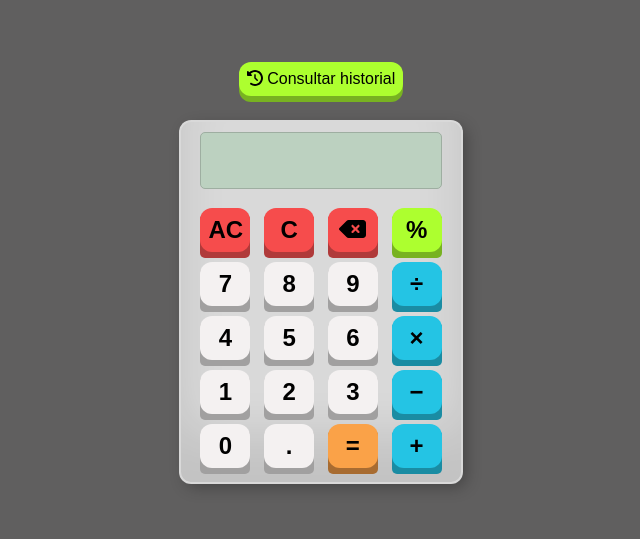
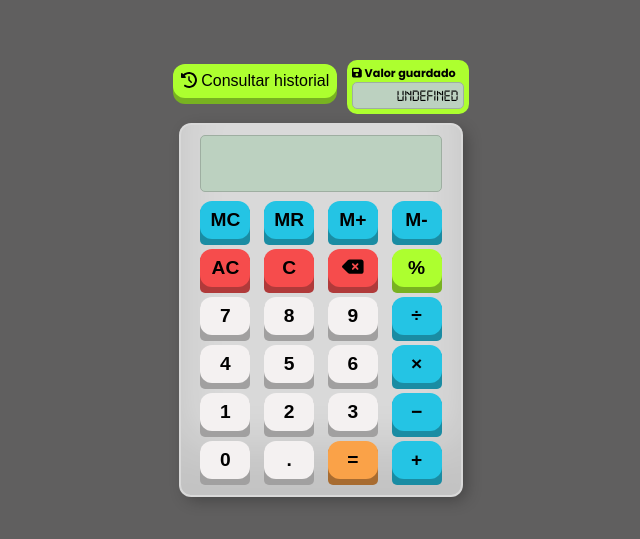
Before and after one commit to JesDev12U/calculadora-simple, a website: page index.html in a window 1280 px wide. Shown: the part 125-664 px from the top of the page, without its empty margins (319-959 px from the left). Drawn offline with nearby package versions, Linux system fonts and the light colour scheme; no server answers.

Commit message:
Versión 3.0: Botones de guardado de variable

```diff
--- a/index.html
+++ b/index.html
@@ -3,7 +3,7 @@
   <head>
     <meta charset="UTF-8" />
     <meta name="viewport" content="width=device-width, initial-scale=1.0" />
-    <title>Calculadora v2.0</title>
+    <title>Calculadora v3.0</title>
     <!-- Font Awesome CSS -->
     <link
       rel="stylesheet"
@@ -25,6 +25,10 @@
             <i class="fas fa-history"></i>&nbsp;Consultar historial
           </span>
         </button>
+        <div class="valor-guardado-container">
+          <p><i class="fa-solid fa-floppy-disk"></i>&nbsp;Valor guardado</p>
+          <div id="input-valor-guardado"></div>
+        </div>
       </div>
       <div class="historial-container hidden">
         <div class="encabezado-historial">
@@ -47,6 +51,20 @@
           <div id="input-pantalla"></div>
         </div>
         <div class="teclado">
+          <div class="filas">
+            <button class="pushable blue-pushable" id="btn-mc">
+              <span class="front blue-front">MC</span>
+            </button>
+            <button class="pushable blue-pushable" id="btn-mr">
+              <span class="front blue-front">MR</span>
+            </button>
+            <button class="pushable blue-pushable" id="btn-m+">
+              <span class="front blue-front">M+</span>
+            </button>
+            <button class="pushable blue-pushable" id="btn-m-">
+              <span class="front blue-front">M-</span>
+            </button>
+          </div>
           <div class="filas">
             <button class="pushable red-pushable" id="btn-clear-all">
               <span class="front red-front">AC</span>
--- a/package.json
+++ b/package.json
@@ -1,6 +1,6 @@
 {
   "name": "calculadora",
-  "version": "2.0",
+  "version": "3.0",
   "main": "index.js",
   "scripts": {
     "test": "echo \"Error: no test specified\" && exit 1"
--- a/src/css/botones.css
+++ b/src/css/botones.css
@@ -10,7 +10,7 @@
   display: block;
   padding: 8px;
   border-radius: 12px;
-  font-size: 1.5rem;
+  font-size: 1.2rem;
   background: #f4f1f1;
   color: #000;
   transform: translateY(-6px);
--- a/src/css/calculadora.css
+++ b/src/css/calculadora.css
@@ -8,7 +8,7 @@
 }
 
 .calculadora-container > * {
-  margin: 10px;
+  margin: 3px;
 }
 
 .calculadora {
@@ -20,7 +20,7 @@
   flex-direction: column;
   padding: 10px;
   width: 260px;
-  height: 340px;
+  height: 350px;
   box-shadow:
     inset 0 -3em 3em rgba(0, 0, 0, 0.1),
     0 0 0 2px #D9D9D9,
@@ -30,10 +30,11 @@
 .pantalla {
   display: flex;
   justify-content: center;
-  padding-bottom: 20px;
+  padding-bottom: 10px;
 }
 
-.pantalla #input-pantalla {
+.pantalla #input-pantalla,
+#input-valor-guardado {
   font-family: 'Digital 7';
   font-size: 2.5em;
   width: 230px;
@@ -50,26 +51,37 @@
   user-select: all;
 }
 
-.pantalla #input-pantalla:focus {
+#input-valor-guardado {
+  width: 100px;
+  height: 15px;
+  font-size: 1em;
+}
+
+.pantalla #input-pantalla:focus,
+#input-valor-guardado:focus {
   outline: none
 }
 
 /* Estilos personalizados para el scrollbar */
-.pantalla #input-pantalla::-webkit-scrollbar {
+.pantalla #input-pantalla::-webkit-scrollbar,
+#input-valor-guardado::-webkit-scrollbar {
   width: 7px; /* Ancho del scrollbar */
   height: 7px;
 }
 
-.pantalla #input-pantalla::-webkit-scrollbar-track {
+.pantalla #input-pantalla::-webkit-scrollbar-track,
+#input-valor-guardado::-webkit-scrollbar-track {
   background: #f1f1f1; /* Color de fondo del track */
   border-radius: 10px;
 }
 
-.pantalla #input-pantalla::-webkit-scrollbar-thumb {
+.pantalla #input-pantalla::-webkit-scrollbar-thumb,
+#input-valor-guardado::-webkit-scrollbar-thumb {
   background: #888; /* Color del thumb */
   border-radius: 10px;
 }
 
-.pantalla #input-pantalla::-webkit-scrollbar-thumb:hover {
+.pantalla #input-pantalla::-webkit-scrollbar-thumb:hover,
+#input-valor-guardado::-webkit-scrollbar-thumb:hover {
   background: #555; /* Color del thumb al pasar el mouse */
 }
--- a/src/css/historial.css
+++ b/src/css/historial.css
@@ -17,6 +17,20 @@
   display: flex;
   justify-content: center;
   align-items: center;
+}
+
+.btn-container-historial > * {
+  margin: 5px;
+}
+
+.valor-guardado-container {
+  background-color: greenyellow;
+  padding: 5px;
+  border-radius: 10px;
+}
+
+.valor-guardado-container p {
+  font-size: 0.7em;
 }
 
 #btn-historial span {
--- a/src/js/script.js
+++ b/src/js/script.js
@@ -2,16 +2,29 @@ const $inputPantalla = document.getElementById("input-pantalla");
 const SYNTAXERROR = "SYNTAX ERROR";
 const INFINITY = "Infinity";
 const NAN = "NaN";
+const UNDEFINED = "Undefined";
+let numAlmacenado = null;
 let historialTemp = []; //[[Operación, Resultado]]
 
 const isErrorText = (str) =>
-  str === SYNTAXERROR || str === INFINITY || str === NAN;
+  str === SYNTAXERROR || str === INFINITY || str === NAN || str === UNDEFINED;
 
 const insertClickedClass = (button) => {
   button.classList.add("clicked");
   setTimeout(() => {
     button.classList.remove("clicked");
   }, 100);
+};
+
+const clearDecimales = ($input) => {
+  if (
+    $input.textContent[$input.textContent.length - 1] === "0" &&
+    $input.textContent[$input.textContent.length - 2] === "0"
+  ) {
+    let tempText = $input.textContent.split("");
+    for (let i = 0; i < 3; i++) tempText.pop();
+    $input.textContent = tempText.join("");
+  }
 };
 
 // Impresión de pantalla de los caracteres
@@ -75,17 +88,7 @@ document.getElementById("btn-igual").addEventListener("click", function () {
     const resultado = math.evaluate(expresion);
     if (resultado.toString() !== INFINITY && resultado.toString() !== NAN) {
       $inputPantalla.textContent = Number(resultado).toFixed(2).toString();
-      if (
-        $inputPantalla.textContent[$inputPantalla.textContent.length - 1] ===
-          "0" &&
-        $inputPantalla.textContent[$inputPantalla.textContent.length - 2] ===
-          "0"
-      ) {
-        let tempText = $inputPantalla.textContent.split("");
-        for (let i = 0; i < 3; i++) tempText.pop();
-        $inputPantalla.textContent = tempText.join("");
-      }
-
+      clearDecimales($inputPantalla);
       expresion = expresion.replace("*", "×").replace("/", "÷");
       historialTemp.push([expresion, $inputPantalla.textContent]);
       return;
@@ -177,3 +180,54 @@ document
       .splice(0, lastIndexOperation)
       .join("");
   });
+
+// Actualización del input del valor guardado
+const $inputValorGuardado = document.getElementById("input-valor-guardado");
+const refreshInputValorGuardado = () => {
+  $inputValorGuardado.textContent =
+    numAlmacenado === null ? UNDEFINED : numAlmacenado.toString();
+  clearDecimales($inputValorGuardado);
+};
+refreshInputValorGuardado();
+
+const regexNumber = /^\-{0,1}[0-9]{1,}(\.{1}[0-9]{1,}|)$/;
+
+// Botón MC
+document.getElementById("btn-mc").addEventListener("click", function () {
+  insertClickedClass(this);
+  numAlmacenado = null;
+  refreshInputValorGuardado();
+});
+
+// Botón MR
+document.getElementById("btn-mr").addEventListener("click", function () {
+  insertClickedClass(this);
+  $inputPantalla.textContent =
+    numAlmacenado === null ? UNDEFINED : numAlmacenado.toString();
+  clearDecimales($inputPantalla);
+  refreshInputValorGuardado();
+});
+
+// Botón M+
+document.getElementById("btn-m+").addEventListener("click", function () {
+  insertClickedClass(this);
+  if (regexNumber.test($inputPantalla.textContent)) {
+    if (numAlmacenado === null)
+      numAlmacenado = Number($inputPantalla.textContent);
+    else
+      numAlmacenado =
+        Number(numAlmacenado) + Number($inputPantalla.textContent);
+    numAlmacenado = Number(numAlmacenado).toFixed(2);
+  }
+  refreshInputValorGuardado();
+});
+
+// Botón M-
+document.getElementById("btn-m-").addEventListener("click", function () {
+  insertClickedClass(this);
+  if (regexNumber.test($inputPantalla.textContent) && numAlmacenado !== null) {
+    numAlmacenado = Number(numAlmacenado) - Number($inputPantalla.textContent);
+    numAlmacenado = Number(numAlmacenado).toFixed(2);
+  }
+  refreshInputValorGuardado();
+});
```
